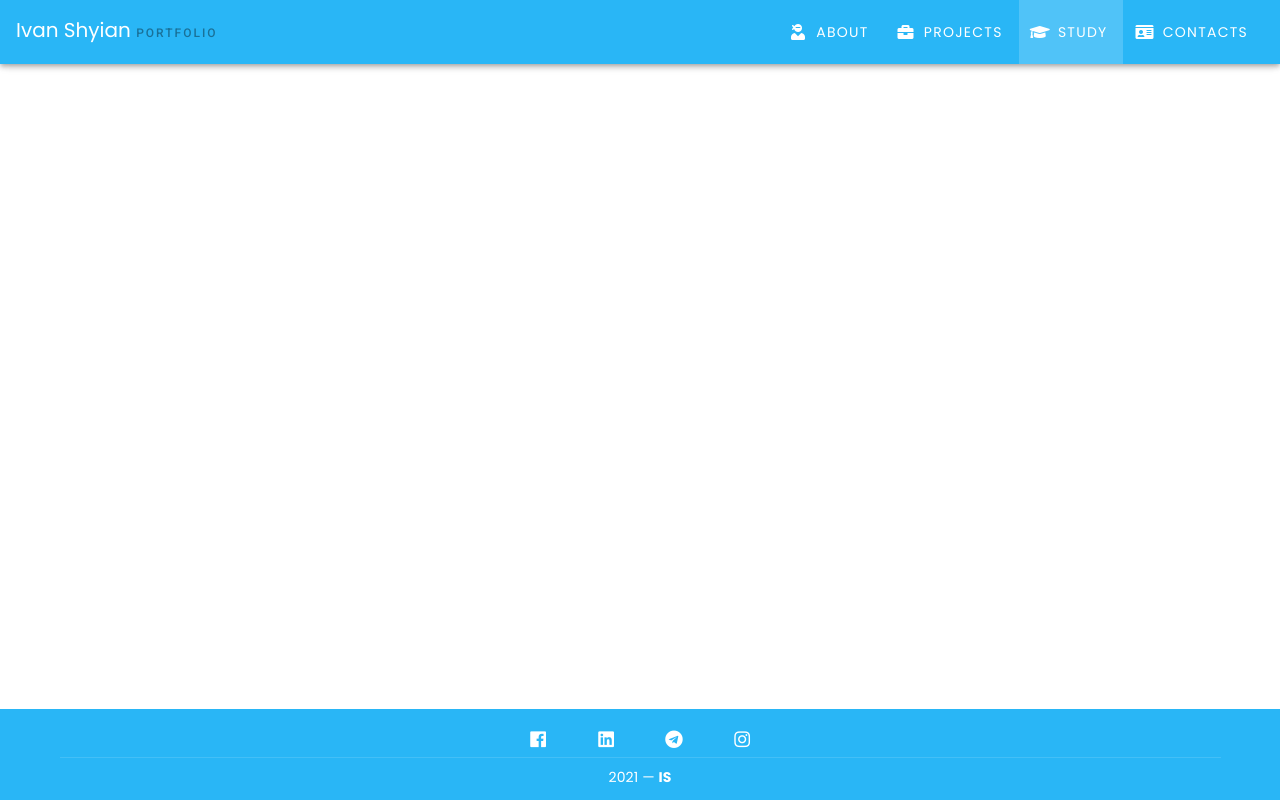
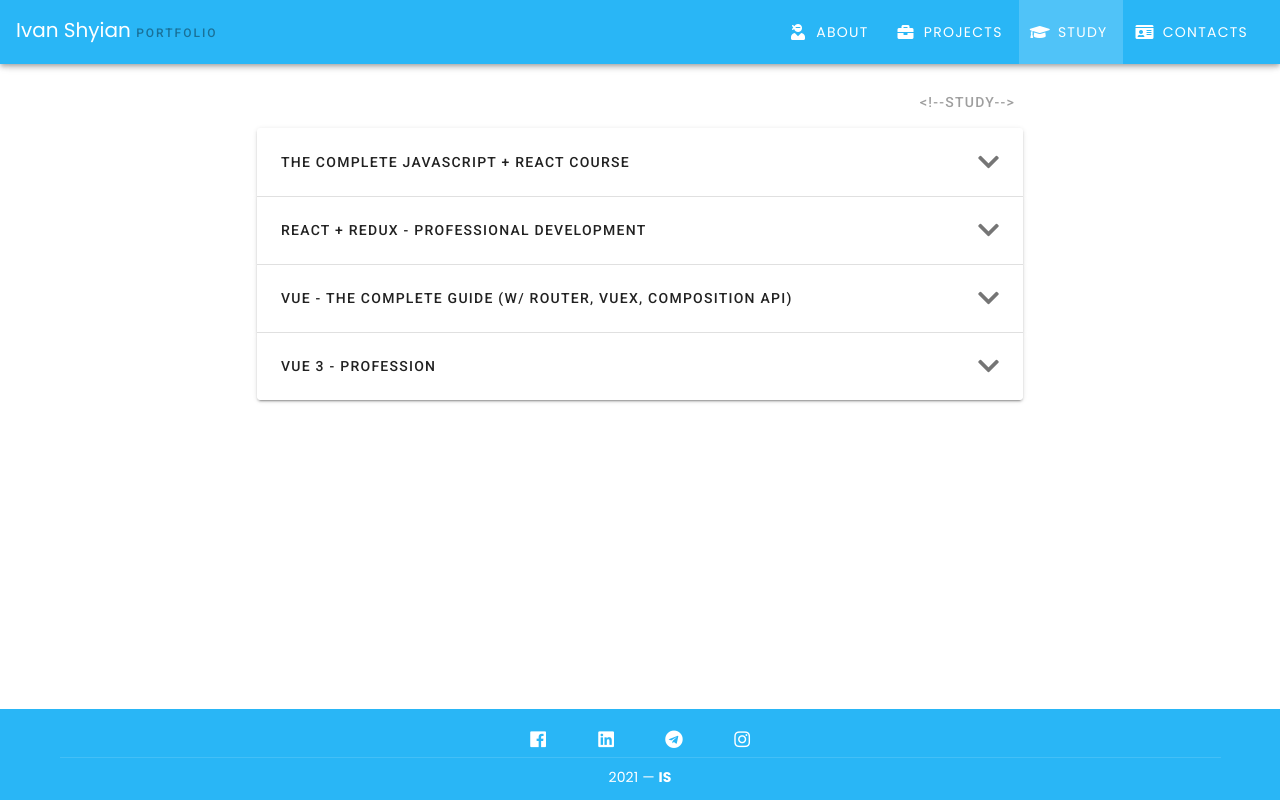
Before and after one commit to ivanShyian/vuetify-portfolio, a Vue app: page /study in a window 1280 px wide. Built offline with nearby package versions, Linux system fonts and the light colour scheme.

Commit message:
Created study page

```diff
--- a/src/router/index.js
+++ b/src/router/index.js
@@ -14,6 +14,16 @@
     path: '/projects',
     name: 'Projects',
     component: () => import('../views/Projects')
+  },
+  {
+    path: '/study',
+    name: 'Study',
+    component: () => import('../views/Study')
+  },
+  {
+    path: 'contacts',
+    name: 'Contacts',
+    component: () => import('../views/Contacts')
   }
 ]
 
--- a/src/views/About.vue
+++ b/src/views/About.vue
@@ -19,7 +19,7 @@
                 <img src="../assets/author_photo.jpg" alt="Ivan">
               </v-avatar>
             </v-col>
-            <p class="text--disabled text-caption text-label hidden-sm-and-down" v-text="'<!--About-->'"></p>
+            <p class="text--disabled text-button text-label hidden-sm-and-down" v-text="'<!--About-->'"></p>
             <v-col
               :cols="breakpoint ? 6 : 12"
               :class="breakpoint ? 'pt-10' : 'pt-2'"
@@ -47,7 +47,7 @@
           <v-row class="py-2">
             <v-col>
               <span>Stack:</span>
-              <ul class="d-flex">
+              <ul class="d-flex pt-2">
                 <li v-for="(item, i) in stack"
                     :key="i"
                     class="text-body-2"
@@ -55,13 +55,6 @@
               </ul>
             </v-col>
           </v-row>
-          <v-card-actions class="justify-end">
-            <v-btn
-              dark
-              color="rgb(41, 182, 246)"
-            >Next
-            </v-btn>
-          </v-card-actions>
         </v-container>
       </v-card>
     </v-col>
--- /dev/null
+++ b/src/views/Contacts.vue
@@ -0,0 +1,14 @@
+<template>
+  <div>
+
+  </div>
+</template>
+
+<script>
+export default {
+}
+</script>
+
+<style scoped>
+
+</style>
--- a/src/views/Projects.vue
+++ b/src/views/Projects.vue
@@ -2,6 +2,15 @@
   <v-sheet
     color="white"
   >
+    <v-row>
+      <v-col>
+        <v-card
+          elevation="0"
+        >
+          <v-card-title class="justify-end text--disabled text-button pa-2" v-text="'<!--Projects-->'"></v-card-title>
+        </v-card>
+      </v-col>
+    </v-row>
     <v-row>
       <v-col v-for="proj in projects"
              :key="proj.id"
@@ -13,6 +22,7 @@
             contain
             :src="require(`@/assets/projects/${proj.img}`)"
           ></v-img>
+          <v-divider class="mt-3"></v-divider>
           <v-card-title class="text-subtitle-1 text-sm-h6 font-weight-regular">{{ proj.label }}</v-card-title>
           <v-card-text>{{ proj.text }}</v-card-text>
           <v-card-actions class="justify-end mt-auto">
@@ -27,12 +37,18 @@
     <v-row>
       <v-col>
         <v-card>
-          <v-card-title class="justify-center">Additional info</v-card-title>
+          <v-card-title class="justify-center">{{ additional.label }}</v-card-title>
           <v-divider></v-divider>
-          <v-card-text>Of course, these are not all of my projects. There were a couple of sites that I could show you,
-            but I think you are not interested in pure html and css. At this point in time, all forces are thrown into
-            the development with Vue2, Vue3 and also NuxtJS.
-            Anyway you can check my github for all repositories that i have: <a href="https://github.com/ivanShyian">Link</a>
+          <v-card-text
+          >{{ additional.text }}
+            <v-btn
+              text
+              link
+              small
+              class="py-0 text-caption"
+              target="_blank"
+              :href="additional.link">*Link*
+            </v-btn>
           </v-card-text>
         </v-card>
       </v-col>
@@ -66,7 +82,14 @@
           label: 'Simplest Todo',
           text: 'TodoList - helps to not forget and organize your day'
         }
-      ]
+      ],
+      additional: {
+        label: 'Additional info',
+        text: 'Of course, these are not all of my projects. There were a couple of sites that' +
+          ' I could show you but I think you are not interested in pure html and css. At this point in time, all forces are thrown into the development with Vue2, Vue3 and also NuxtJS.' +
+          ' Anyway you can check my github for all repositories that i have: ',
+        link: 'https://github.com/ivanShyian'
+      }
     }
   }
 }
--- /dev/null
+++ b/src/views/Study.vue
@@ -0,0 +1,94 @@
+<template>
+  <v-sheet
+    color="white"
+  >
+    <v-row justify="center">
+      <v-col cols="12" sm="10" md="9" lg="8">
+        <v-card
+          elevation="0"
+        >
+          <v-card-title class="justify-end text--disabled text-button pa-2" v-text="'<!--Study-->'"></v-card-title>
+        </v-card>
+        <v-expansion-panels
+          v-model="panel"
+          :disabled="disabled"
+          multiple
+        >
+          <v-expansion-panel
+            v-for="c in courses"
+            :key="c.id"
+          >
+            <v-expansion-panel-header
+              class="text-subtitle-2 text-md-button font-md-weight-bold"
+            >{{ c.name }}</v-expansion-panel-header>
+            <v-expansion-panel-content>
+              <p class="text-body-2 text-md-body-1">{{ c.content }}</p>
+              <span v-if="c.cert"
+                    class="text-body-2 text-md-body-1"
+              >Certificate link -
+                <v-btn
+                  :href="c.cert"
+                  link
+                  text
+                  small
+                  target="_blank"
+                >*Click*</v-btn>
+              </span>
+              <div class="d-flex justify-space-between text-caption text-lg-body-2 pt-4">
+                <span>Author: <b>{{ c.author }}</b></span>
+                <span>Theory time: <b>{{ c.theoryTime }}</b></span>
+              </div>
+            </v-expansion-panel-content>
+          </v-expansion-panel>
+        </v-expansion-panels>
+      </v-col>
+    </v-row>
+  </v-sheet>
+</template>
+
+<script>
+export default {
+  data() {
+    return {
+      panel: [],
+      disabled: false,
+      readonly: false,
+      courses: [
+        {
+          id: 0,
+          name: 'The Complete JavaScript + React Course',
+          content: 'Course where i learn most useful information about Javascript and how it works',
+          theoryTime: '41,5 hours',
+          author: 'Ivan Petrychenko'
+        },
+        {
+          id: 1,
+          name: 'React + Redux - Professional Development',
+          content: 'An online course where I became acquainted with the JavaScript React.js framework. A total of 20 hours of theory were passed',
+          theoryTime: '22 hours',
+          author: 'Juriy Bura'
+        },
+        {
+          id: 2,
+          name: 'Vue - The Complete Guide (w/ Router, Vuex, Composition API)',
+          content: 'Online course where i got acquainted with Vue 2 and a little bit with Vue 3',
+          theoryTime: '48,5 hours',
+          author: 'Maximilian Schwarzmüller'
+        },
+        {
+          id: 3,
+          name: 'Vue 3 - Profession',
+          content: 'The most useful course where i learned how to use Vue 3 in production. How develop any application on this framework',
+          cert: 'https://drive.google.com/file/d/1BarAE58yFzzOH0k4w1cEv2tf4uINM3OJ/view?usp=sharing',
+          theoryTime: '20 hours',
+          author: 'Vladilen Minin'
+        }
+      ]
+    }
+  }
+}
+</script>
+
+<style scoped>
+
+</style>
```
